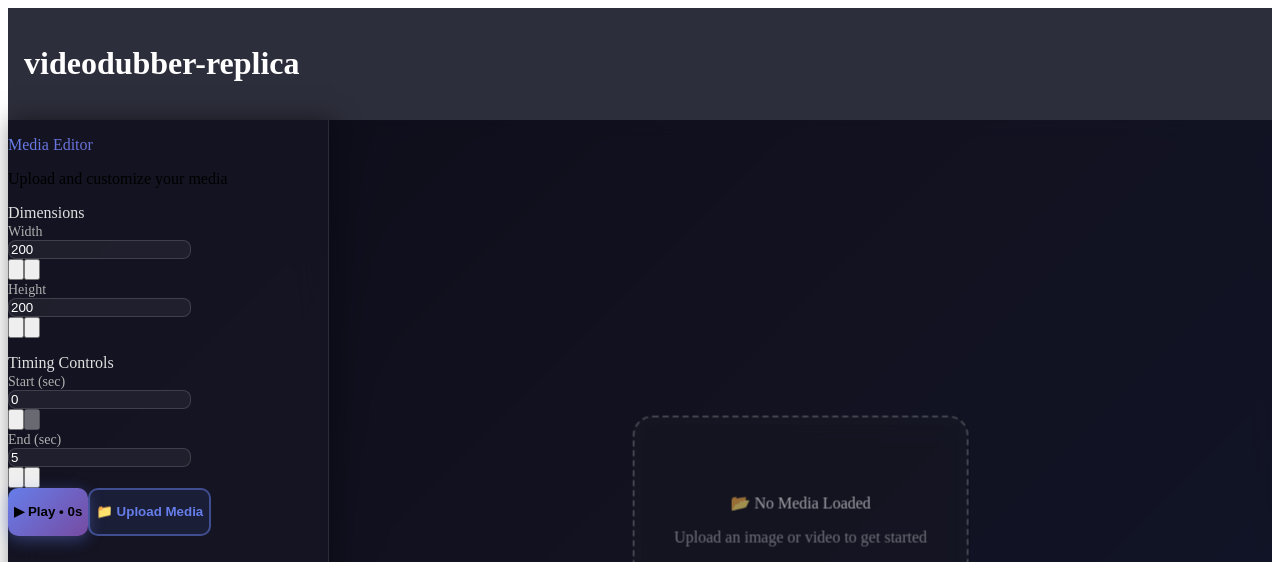
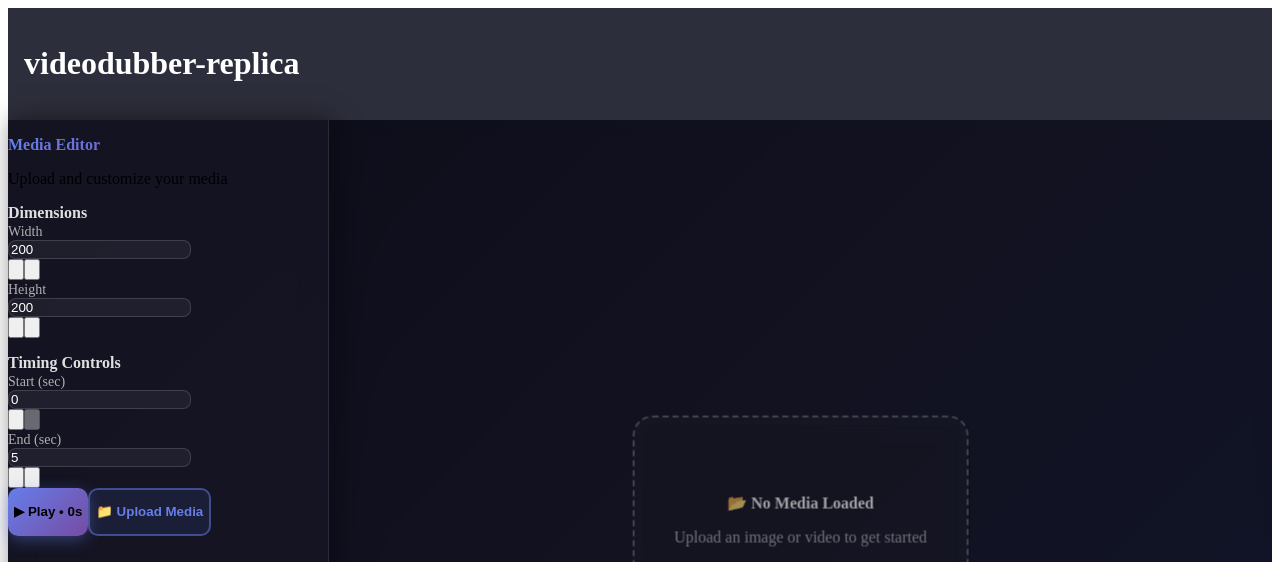
Before and after one commit to yashmishra11/videodubber-replica, a Next.js app: page / in a window 1280 px wide. Shown: the top 562 px of the page. Built offline with nearby package versions, Linux system fonts and the light colour scheme.

Commit message:
Update page.tsx

```diff
--- a/src/app/page.tsx
+++ b/src/app/page.tsx
@@ -96,7 +96,7 @@ export default function Editor() {
             <div>
               <Text
                 size="xl"
-                weight={700}
+                fw={700}
                 style={{
                   background: "linear-gradient(135deg, #667eea 0%, #764ba2 100%)",
                   WebkitBackgroundClip: "text",
@@ -121,7 +121,7 @@ export default function Editor() {
             <div>
               <Text
                 size="sm"
-                weight={600}
+                fw={600}
                 mb="sm"
                 style={{ color: "#e0e0e0" }}
               >
@@ -193,7 +193,7 @@ export default function Editor() {
             <div>
               <Text
                 size="sm"
-                weight={600}
+                fw={600}
                 mb="sm"
                 style={{ color: "#e0e0e0" }}
               >
@@ -404,7 +404,7 @@ export default function Editor() {
               >
                 <Text
                   size="xl"
-                  weight={600}
+                  fw={600}
                   style={{
                     color: "rgba(255, 255, 255, 0.6)",
                     marginBottom: "0.5rem"
```
